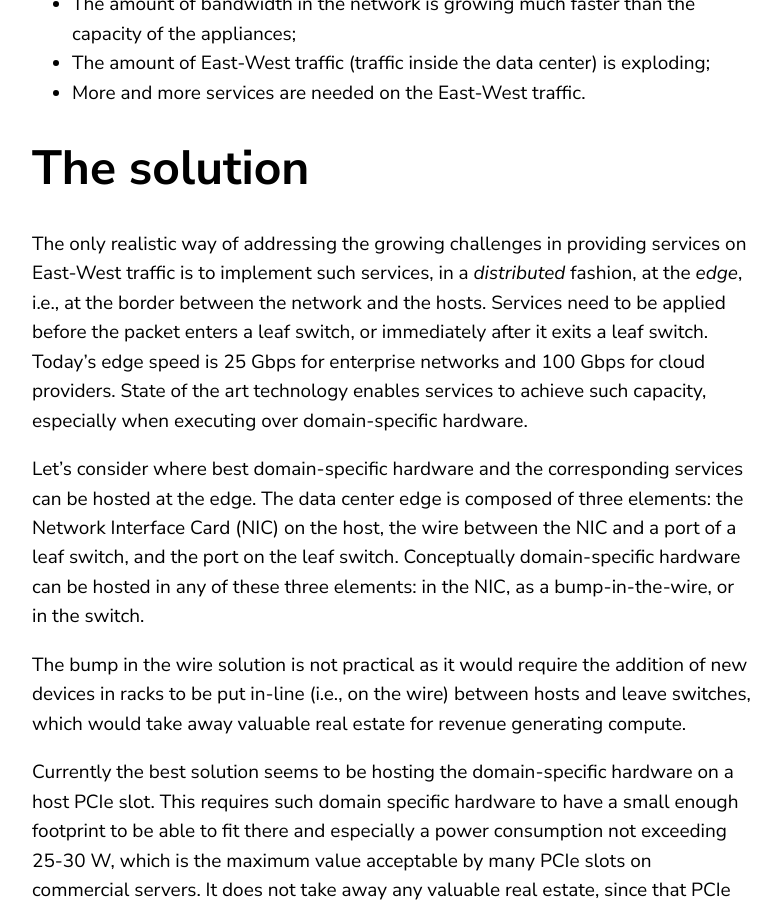
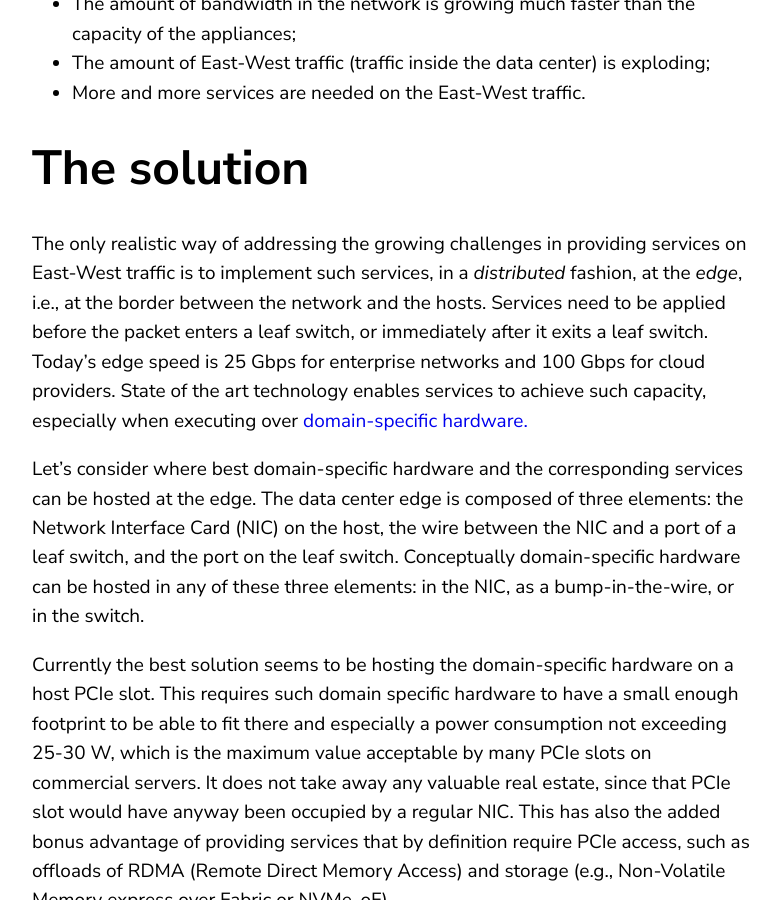
Before and after one commit to silvanogai/silvanogai, a Jekyll site: the page built from _posts/2020-05-23-service-edge.md, in a window 1280 px wide and 900 px high, scrolled down 3388 px. Shown: the whole window, without its empty margins (68-849 px from the left). Built offline with Jekyll 4.4.1, drawn with Linux system fonts in a browser that asks for light colours; comment, search, counter and statistics services are not loaded.

Commit message:
Service Edge post ready to publish - 5

```diff
--- a/_posts/2020-05-23-service-edge.md
+++ b/_posts/2020-05-23-service-edge.md
@@ -42,11 +42,9 @@ The problems discussed above are only going to get worse for several reasons:
 
 # The solution
 
-The only realistic way of addressing the growing challenges in providing services on East-West traffic is to implement such services, in a *distributed* fashion, at the *edge*, i.e., at the border between the network and the hosts. Services need to be applied before the packet enters a leaf switch, or immediately after it exits a leaf switch. Today’s edge speed is 25 Gbps for enterprise networks and 100 Gbps for cloud providers. State of the art technology enables services to achieve such capacity, especially when executing over domain-specific hardware.
+The only realistic way of addressing the growing challenges in providing services on East-West traffic is to implement such services, in a *distributed* fashion, at the *edge*, i.e., at the border between the network and the hosts. Services need to be applied before the packet enters a leaf switch, or immediately after it exits a leaf switch. Today’s edge speed is 25 Gbps for enterprise networks and 100 Gbps for cloud providers. State of the art technology enables services to achieve such capacity, especially when executing over [domain-specific hardware.](https://silvanogai.github.io/posts/pendulum/)
 
 Let’s consider where best  domain-specific hardware and the corresponding services can be hosted at the edge. The data center edge is composed of three elements: the Network Interface Card (NIC) on the host, the wire between the NIC and a port of a leaf switch, and the port on the leaf switch. Conceptually domain-specific hardware can be hosted in any of these three elements: in the NIC, as a bump-in-the-wire, or in the switch.
-
-The bump in the wire solution is not practical as it would require the addition of new devices in racks to be put in-line (i.e., on the wire) between hosts and leave switches, which would take away valuable real estate for revenue generating compute.
 
 Currently the best solution seems to be hosting the domain-specific hardware on a host PCIe slot. This requires such domain specific hardware to have a small enough footprint to be able to fit there and especially a power consumption not exceeding 25-30 W, which is the maximum value acceptable by many PCIe slots on commercial servers. It does not take away any valuable real estate, since that PCIe slot would have anyway been occupied by a regular NIC.
 This has also the added bonus advantage of providing services that by definition require PCIe access, such as offloads of RDMA (Remote Direct Memory Access) and storage (e.g., Non-Volatile Memory express over Fabric or NVMe-oF).
```
Also changed, not shown: other parts of _posts/2020-05-23-service-edge.md (+1 -1 lines).
